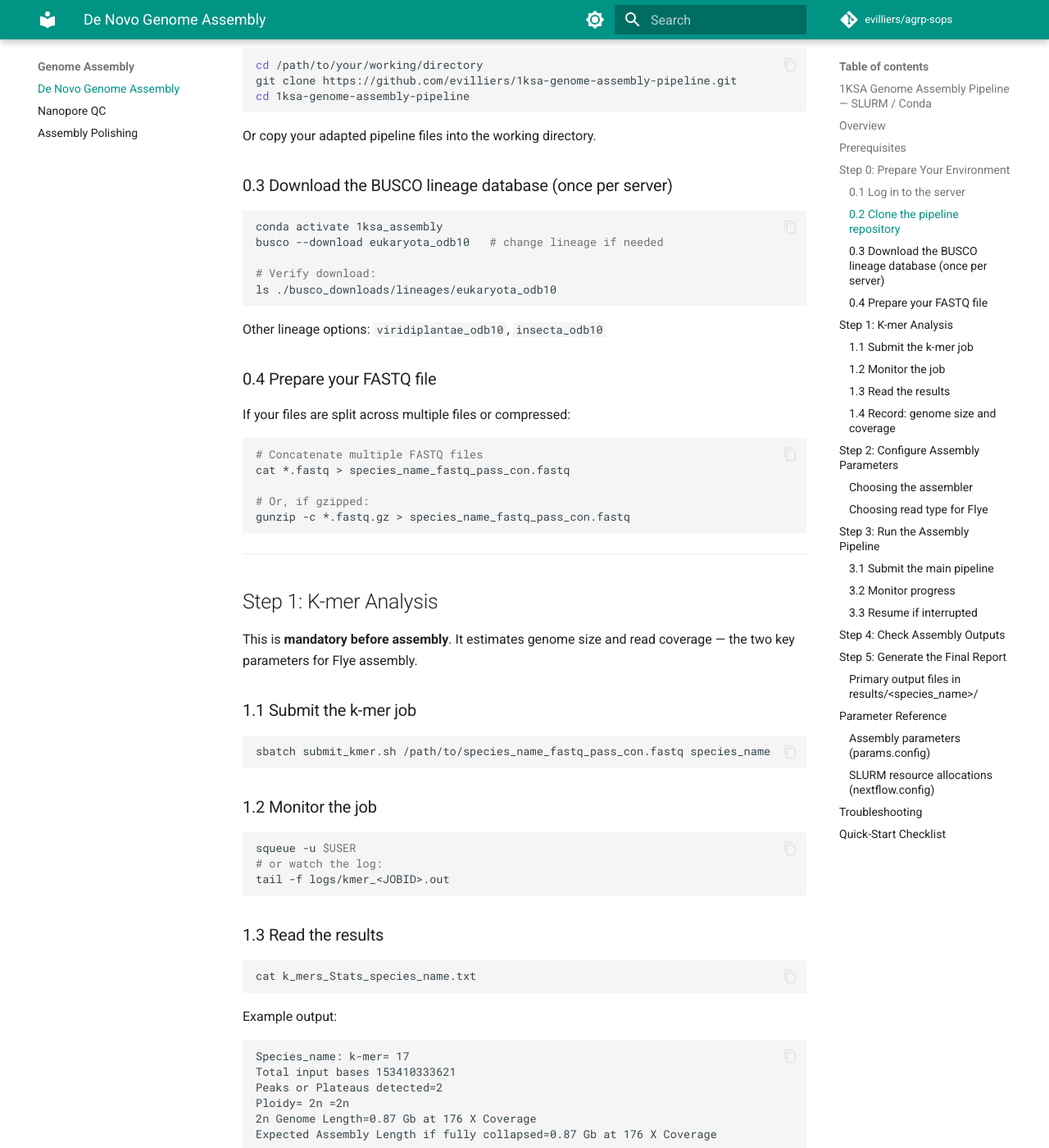
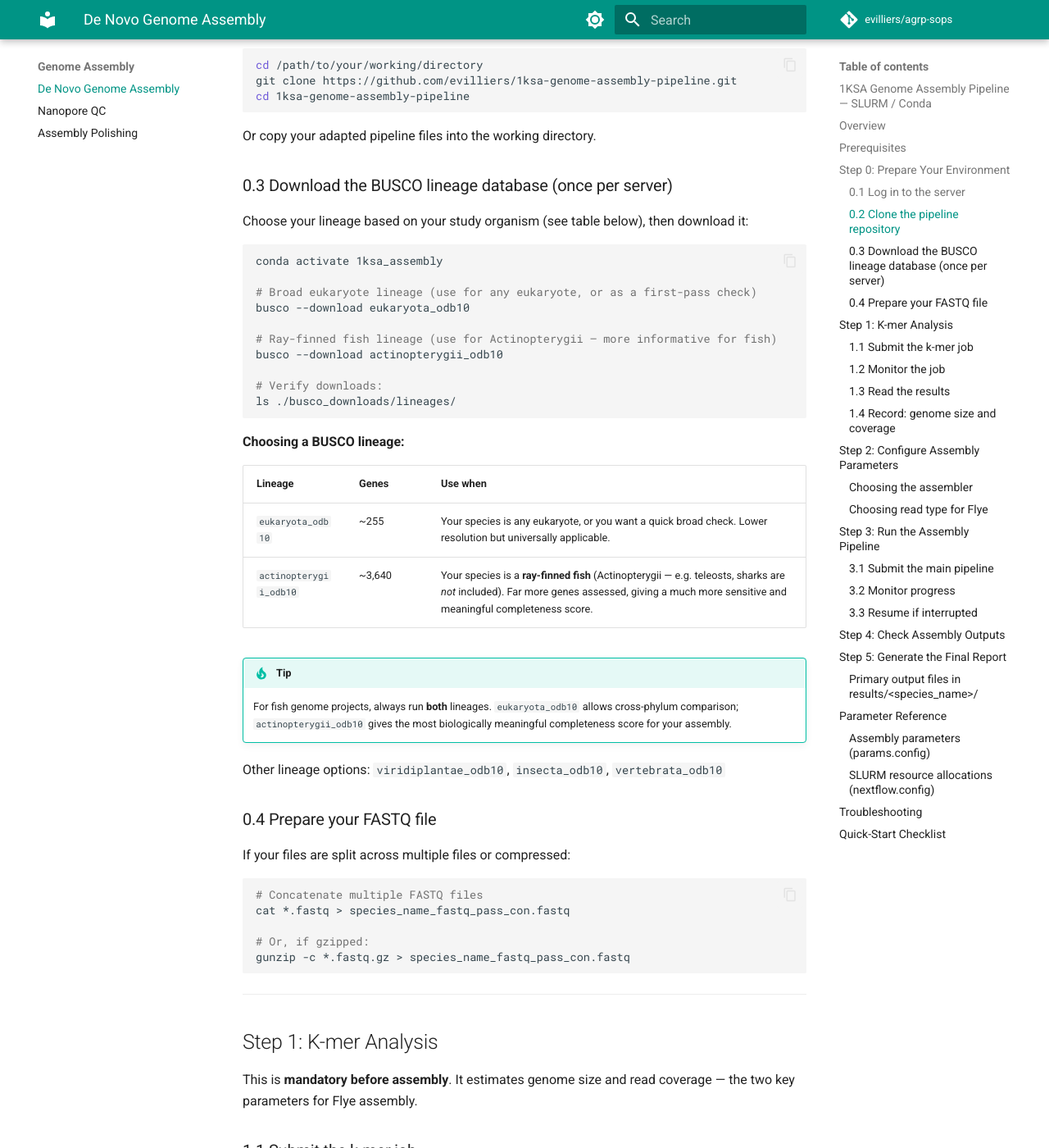
Before and after one commit to evilliers/agrp-sops, an MkDocs documentation site: the page built from docs/genome-assembly/SOP_Genome_Assembly.md, in a window 1280 px wide and 1400 px high, scrolled down 1354 px. Shown: the whole window at 82% size. Built offline with MkDocs 1.6.1 and Material for MkDocs 9.7.7, drawn with Linux system fonts in a browser that asks for light colours; comment, search, counter and statistics services are not loaded; some of the changed text lies outside the part shown.

Commit message:
Add actinopterygii_odb10 BUSCO lineage option to Genome Assembly SOP
Explains difference between eukaryota_odb10 (~255 genes, broad) and
actinopterygii_odb10 (~3,640 genes, fish-specific), with guidance on
when to use each and a recommendation to run both for fish projects.

Co-Authored-By: Claude Sonnet 4.6 <noreply@anthropic.com>

````diff
--- a/docs/genome-assembly/SOP_Genome_Assembly.md
+++ b/docs/genome-assembly/SOP_Genome_Assembly.md
@@ -59,15 +59,32 @@ Or copy your adapted pipeline files into the working directory.
 
 ### 0.3 Download the BUSCO lineage database (once per server)
 
+Choose your lineage based on your study organism (see table below), then download it:
+
 ```bash
 conda activate 1ksa_assembly
-busco --download eukaryota_odb10   # change lineage if needed
 
-# Verify download:
-ls ./busco_downloads/lineages/eukaryota_odb10
+# Broad eukaryote lineage (use for any eukaryote, or as a first-pass check)
+busco --download eukaryota_odb10
+
+# Ray-finned fish lineage (use for Actinopterygii — more informative for fish)
+busco --download actinopterygii_odb10
+
+# Verify downloads:
+ls ./busco_downloads/lineages/
 ```
 
-Other lineage options: `viridiplantae_odb10`, `insecta_odb10`
+**Choosing a BUSCO lineage:**
+
+| Lineage | Genes | Use when |
+|---------|-------|----------|
+| `eukaryota_odb10` | ~255 | Your species is any eukaryote, or you want a quick broad check. Lower resolution but universally applicable. |
+| `actinopterygii_odb10` | ~3,640 | Your species is a **ray-finned fish** (Actinopterygii — e.g. teleosts, sharks are *not* included). Far more genes assessed, giving a much more sensitive and meaningful completeness score. |
+
+!!! tip
+    For fish genome projects, always run **both** lineages. `eukaryota_odb10` allows cross-phylum comparison; `actinopterygii_odb10` gives the most biologically meaningful completeness score for your assembly.
+
+Other lineage options: `viridiplantae_odb10`, `insecta_odb10`, `vertebrata_odb10`
 
 ### 0.4 Prepare your FASTQ file
 
@@ -142,7 +159,7 @@ species_name='species_name'    # Your species name (no spaces)
 assembler='flye'               # 'flye' for < 3 Gb; 'hifiasm' for ≥ 3 Gb
 
 threads=15
-LINEAGE='eukaryota_odb10'      # Change if needed
+LINEAGE='actinopterygii_odb10' # Use 'eukaryota_odb10' for non-fish or broad check
 
 # Flye only (from k-mer analysis):
 genome_size='0.87g'            # From k_mers_Stats file
@@ -269,7 +286,7 @@ This script (run from the pipeline root directory, no job submission needed):
 | `assembler` | `flye` or `hifiasm` | `flye` |
 | `threads` | CPUs for Nextflow-managed steps | `15` |
 | `kraken_db` | Path to Kraken2 database directory | `/data/kraken2_db` |
-| `LINEAGE` | BUSCO lineage database | `eukaryota_odb10` |
+| `LINEAGE` | BUSCO lineage database | `actinopterygii_odb10` (fish) or `eukaryota_odb10` (broad) |
 | `genome_size` | From k-mer analysis (Flye only) | `0.87g` |
 | `flye_coverage` | From k-mer analysis (Flye only) | `176` |
 | `flye_read_type` | `nano-raw` or `nano-hq` | `nano-raw` |
````
